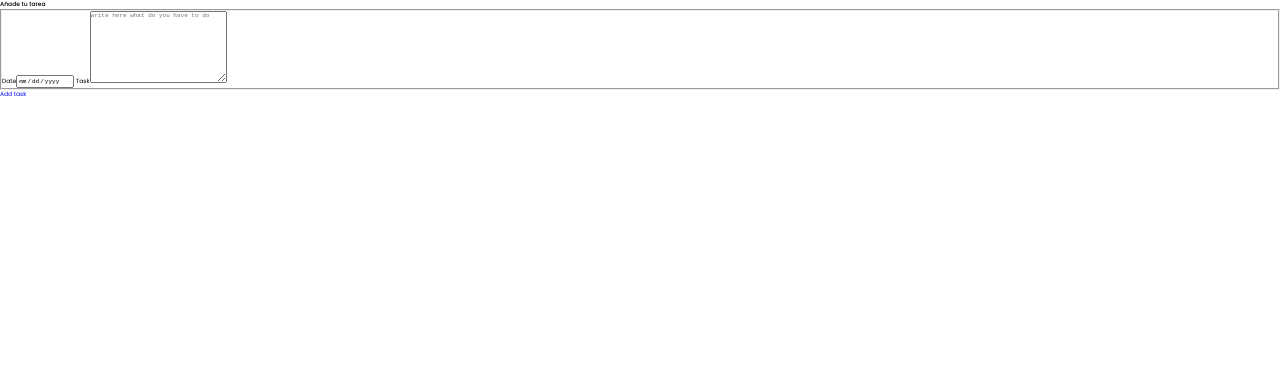
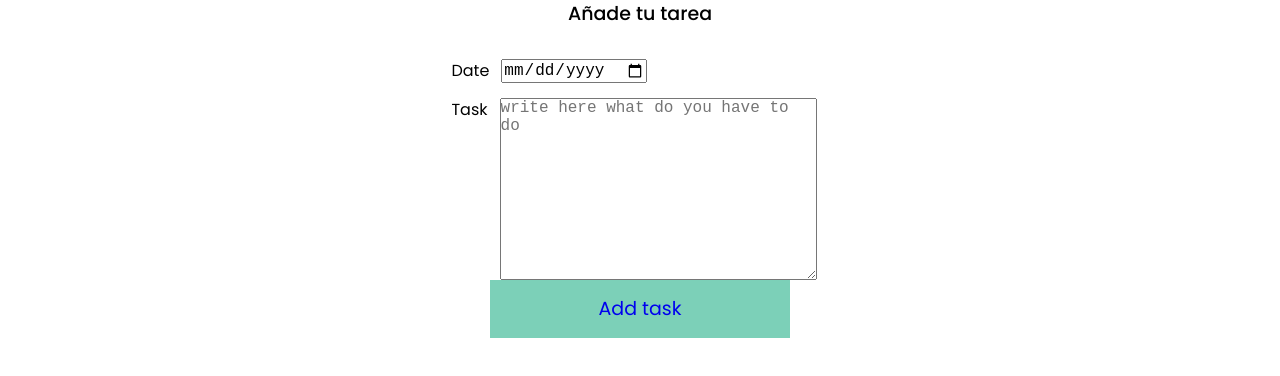
Before and after one commit to Lourdesjupo/todo-list, a React (Vite) app: page /#/addTask in a window 1280 px wide. Shown: the top 376 px of the page. Built offline with nearby package versions, Linux system fonts and the light colour scheme; no server answers.

Commit message:
fix editTask

```diff
--- a/src/pages/AddTask.jsx
+++ b/src/pages/AddTask.jsx
@@ -4,53 +4,66 @@ import { Link } from 'react-router-dom';
 
 function AddTask() {
   const [newTask, setNewTask] = useState({
-    nameTask: '',
+    name: '',
     date: '',
-    checked: 'false',
+    checked: false,
   });
   console.log('esta es la tarea guardada en addTask', newTask);
 
-  const handleForm = (ev) => {
-    console.log(ev);
-    setNewTask({ ...newTask, [ev.target.name]: ev.target.value });
+  const handleFormDate = (ev) => {
+    const nDate = new Date(ev.target.value);
+    setNewTask({ ...newTask, date: nDate });
   };
+  const handleFormName = (ev) => {
+    setNewTask({ ...newTask, name: ev.target.value });
+  };
+
   const handleNewTaskClick = () => {
     console.log('handleNewTaskClick', newTask);
-    return taskChecked({ ...newTask, date: newTask.date === '' ?  null : newTask.date });
+    return taskChecked({
+      ...newTask,
+      date: newTask.date === '' ? null : newTask.date,
+    });
   };
   return (
     <>
       <header>
-        <h1>Añade tu tarea</h1>
+        <h1 className='title_addTask'>Añade tu tarea</h1>
       </header>
       <main>
         <section>
-          <form>
-            <fieldset>
-              <label htmlFor='date'>
+          <form className='form_addTask'>
+            <fieldset className='fiedset'>
+              <label className='fiedset_label' htmlFor='date'>
                 {' '}
                 Date
                 <input
+                  className='fiedset_date'
                   type='date'
                   name='date'
                   id='date'
-                  onChange={handleForm}
+                  onChange={handleFormDate}
                 />
               </label>
-              <label htmlFor='nameTask'>
+              <label className='fiedset_label' htmlFor='nameTask'>
                 {' '}
                 Task
                 <textarea
+                  className='fiedset_name'
                   name='nameTask'
                   id='task'
                   cols='30'
                   rows='10'
                   placeholder='write here what do you have to do'
-                  onChange={handleForm}
+                  onChange={handleFormName}
                 ></textarea>
               </label>
             </fieldset>
-            <Link to='/' onClick={handleNewTaskClick}>
+            <Link
+              className='button btn_addTask'
+              to='/'
+              onClick={handleNewTaskClick}
+            >
               Add task
             </Link>
           </form>
--- a/src/pages/EditTask.jsx
+++ b/src/pages/EditTask.jsx
@@ -1,55 +1,73 @@
-import { useEffect, useState } from "react"
-import getTask from "../services/Api_getTask"
-import { Link, useParams } from "react-router-dom"
-import editItem from "../services/Api_editItem"
-
+import { useEffect, useState } from 'react';
+import getTask from '../services/Api_getTask';
+import { Link, useParams } from 'react-router-dom';
+import editItem from '../services/Api_editItem';
 
 // eslint-disable-next-line react/prop-types
-function EditTask () {
-  const {id} = useParams()
-  const [editTask, setEditTask] =useState({
-      id: '',
+function EditTask() {
+  const { id } = useParams();
+  const [editTask, setEditTask] = useState({
     date: '',
     name: '',
-      checked: '',
-  })
-  useEffect(()=>{
+  });
+  console.log(editTask)
+  useEffect(() => {
     // eslint-disable-next-line react/prop-types
-    getTask(id).then((data)=>{
-      const task = data[0]
-      setEditTask(task)
-  })
-},[])
+    getTask(id).then((data) => {
+      const task = data[0];
+      setEditTask(task);
+    });
+  }, []);
 
-function handleClick () {
-  editItem (editTask)
+  function handleClick() {
+    console.log(editTask)
+    editItem(editTask);
   }
 
-const handleData =(ev)=> {
-  const currentValue = ev.target.value
-setEditTask({...editTask, date :currentValue})
-}
-const handleNameTask = (ev)=> {
-  const currentValue = ev.value
-  setEditTask({...editTask, name: currentValue})
-}
+  const handleDate = (ev) => {
+    console.log(ev.target.value, 'fecha')
+    setEditTask({ ...editTask, date: ev.target.value });
+  };
+  const handleNameTask = (ev) => {
+    const currentValue = ev.target.value;
+    setEditTask({ ...editTask, name: currentValue });
+  };
 
-
-return (<>
+  return (
+    <>
       <header>
         <h2>Modifica tu tarea</h2>
       </header>
       <main>
         <form>
           <fieldset>
-      <label htmlFor="date"><input type="date" name="date" id="date" value={editTask.date} onChange={handleData}/></label>
-      <label htmlFor="name_task"><textarea name="name_task" id="" cols="30" rows="10" value={editTask.name}  onChange={handleNameTask}></textarea></label>
+            <label htmlFor='date'>
+              <input
+                type='date'
+                name='date'
+                id='date'
+                value={editTask.date}
+                onChange={handleDate}
+              />
+            </label>
+            <label htmlFor='name_task'>
+              <textarea
+                name='name_task'
+                id=''
+                cols='30'
+                rows='10'
+                value={editTask.name}
+                onChange={handleNameTask}
+              ></textarea>
+            </label>
           </fieldset>
-    <Link to ={'/'}><button onClick={handleClick}>Modificar</button></Link>
+          <Link to={'/'}>
+            <button onClick={handleClick}>Modificar</button>
+          </Link>
         </form>
       </main>
-
-</>)
+    </>
+  );
 }
 
-export default EditTask
+export default EditTask;
--- a/src/pages/Main.jsx
+++ b/src/pages/Main.jsx
@@ -3,9 +3,9 @@ import Tasklist from '../components/Tasklist';
 import { Link } from 'react-router-dom';
 import { useEffect, useState } from 'react';
 import getAllTasks from '../services/Api_allTasks';
-import taskChecked from '../services/Api_taskchecked';
+
 import deleteItem from '../services/Api_deteItem';
-import editItem from '../services/Api_editItem';
+
 
 function Main() {
   const [tasks, setTasks] = useState([]);
--- a/src/services/Api_editItem.js
+++ b/src/services/Api_editItem.js
@@ -1,6 +1,20 @@
 
-function editItem () {
-return (console.log('holi'))
+async function editItem(item) {
+    console.log(item)
+    const ndate = new Date(item.date)
+    item.date = ndate
+    console.log(item,'envio al servidor')
+    try {
+        await fetch(`http://localhost:4500/api/editItem`, {
+            method: 'PUT',
+            headers: { 'content-type':'application/json'},
+            body: JSON.stringify(item)
+        })
+
+    } catch (error) {
+        console.error('error al editar tarea', error)
+
+    }
 }
 
 export default editItem
--- a/src/services/Api_taskChecked.js
+++ b/src/services/Api_taskChecked.js
@@ -1,7 +1,7 @@
 const taskChecked = async (data)=>{
   try {
     await fetch('http:localhost:4500/api/taskchecked',{
-      method: 'POST',
+      method: 'PUT',
       headers: {'content type': 'application/json'},
       body: JSON.stringify(data)
     }
--- /dev/null
+++ b/src/styles/addTask.scss
@@ -0,0 +1,44 @@
+
+.title_addTask {
+font-size: 1.9rem;
+text-align: center;
+
+}
+.form_addTask {
+    display: flex;
+    flex-direction: column;
+    justify-content: center;
+    align-items: center;
+}
+
+.fiedset{
+    display: flex;
+    flex-direction: column;
+    flex-wrap: wrap;
+    border: none;
+    align-content: center;
+    align-items: flex-start;
+    gap:15px;
+    margin-top: 30px;
+    &_label {
+        font-size: 1.6rem;
+        padding-right: 12px;
+        display: flex;
+        gap:12px;
+    }
+    &_date {
+        font-size: 1.6rem;
+    }
+    &_name {
+        font-size: 1.6rem;
+
+    }
+}
+
+.button {
+text-align: center;
+padding: 15px;
+font-size: 1.9rem;
+width: 300px;
+background-color: $terciary-color ;
+}
--- a/src/styles/main.scss
+++ b/src/styles/main.scss
@@ -2,3 +2,4 @@
 @import './tasks_view.scss';
 @import './reset.scss';
 @import './variables.scss';
+@import './addTask.scss';
```
Lines whose indentation alone changed are shown as unchanged.
